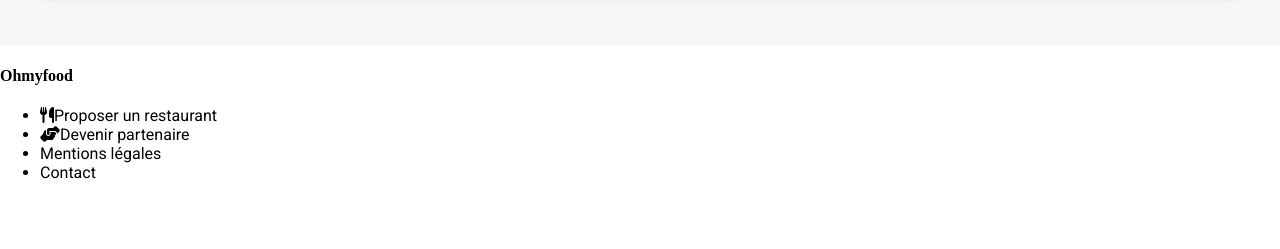
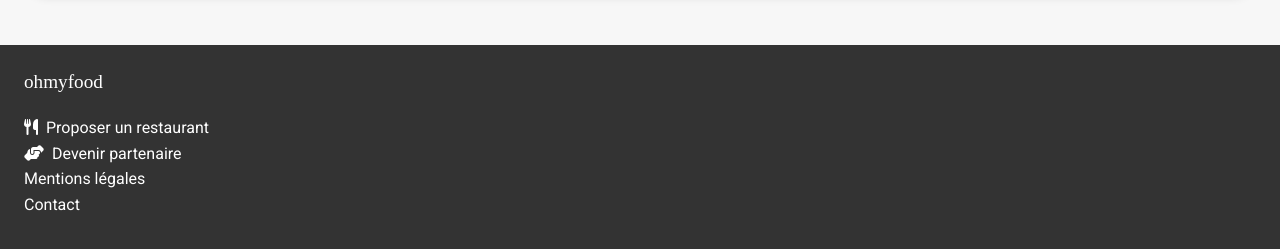
Before and after one commit to MarieKppo/MarieCappeau_3_01072021, a website: page index.html in a window 1280 px wide. Shown: the part 1803-2052 px from the top of the page. Before the commit the page ends 2001 px from the top, so only its background shows below. Drawn offline with Linux system fonts and the light colour scheme; a web font is replaced by a local one.

Commit message:
ajout css footer

```diff
--- a/index.html
+++ b/index.html
@@ -131,9 +131,9 @@
     </main>
     <!--FOOTER-->
     <footer>
-            <div>
+            <div class="footer">
                 <nav>
-                <h4>Ohmyfood</h4>
+                <h4>ohmyfood</h4>
                     <ul>
                         <li><i class="fas fa-utensils"></i>Proposer un restaurant</li>
                         <li><i class="fas fa-hands-helping"></i>Devenir partenaire</li>
--- a/sass/base/_typography.scss
+++ b/sass/base/_typography.scss
@@ -32,6 +32,8 @@
     margin-inline-end: 0px;
 }
 h4 {
+    font-size: 1.2em;
+    font-weight: 300;
     font-family: Shrikhand;
 }
 p {
@@ -46,3 +48,7 @@
 a {
     text-decoration: none;
 }
+ul {
+    list-style-type: none;
+    padding: 0em;
+}
--- a/sass/layouts/_footer.scss
+++ b/sass/layouts/_footer.scss
@@ -0,0 +1,18 @@
+footer {
+    color: $white;
+    background-color: $footerco ;
+}
+.footer {
+    padding: 0em 2em 2em 1.5em;
+    justify-content: flex-start;
+}
+ul {
+    margin: 0em;
+    li{
+        padding-bottom: 0.4em;
+        font-size: 1em;
+    }
+}
+.fas {
+    padding: 0em 0.5em 0em 0em;
+}
--- a/sass/utils/_variables.scss
+++ b/sass/utils/_variables.scss
@@ -1,7 +1,9 @@
 $primary-color: #9356DC;
 $secondary-color: #FF79DA;
 $tertiary-color: #99E2D0;
-$white: #fff;
+$white: #ffffff;
+
+$footerco: rgb(0, 0, 0, 0.8); /*gris foncé*/
 
 $background :rgb(0, 0, 0, 0.03);/*gris clair*/
 $shadowco: rgb(0, 0, 0, 0.1);
```
Also changed, not shown: style.css, 1 other file.
